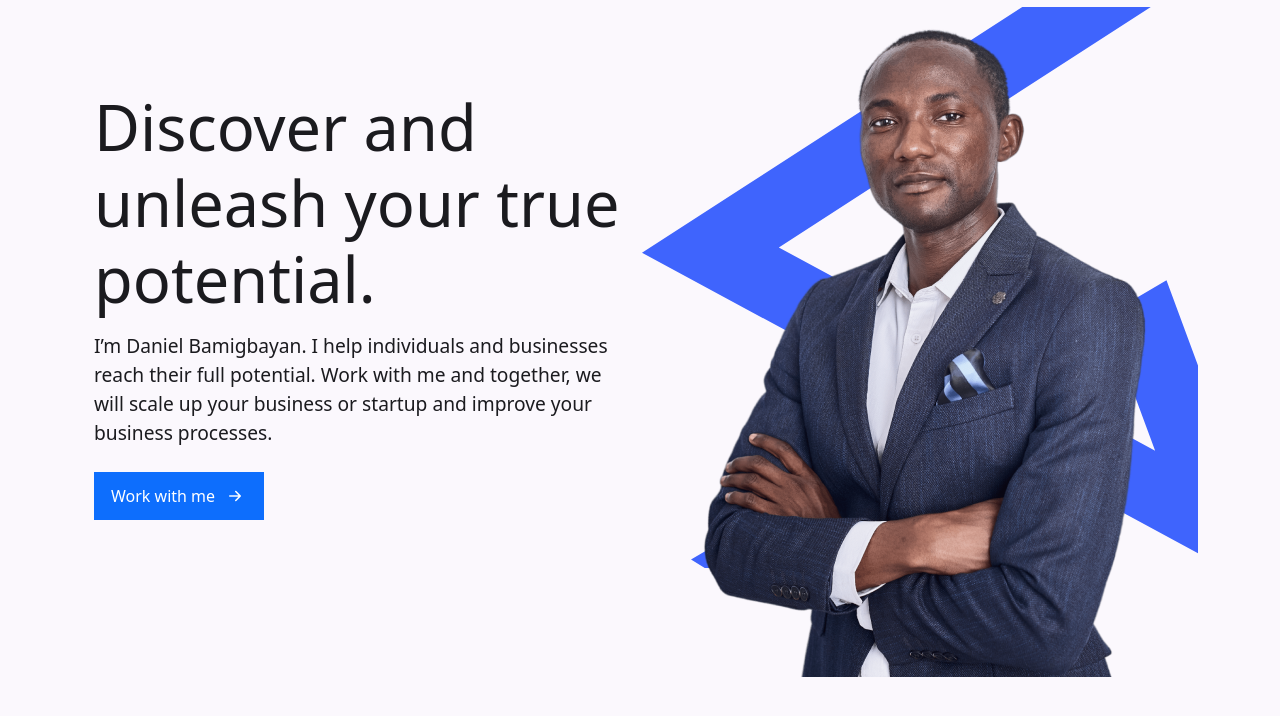
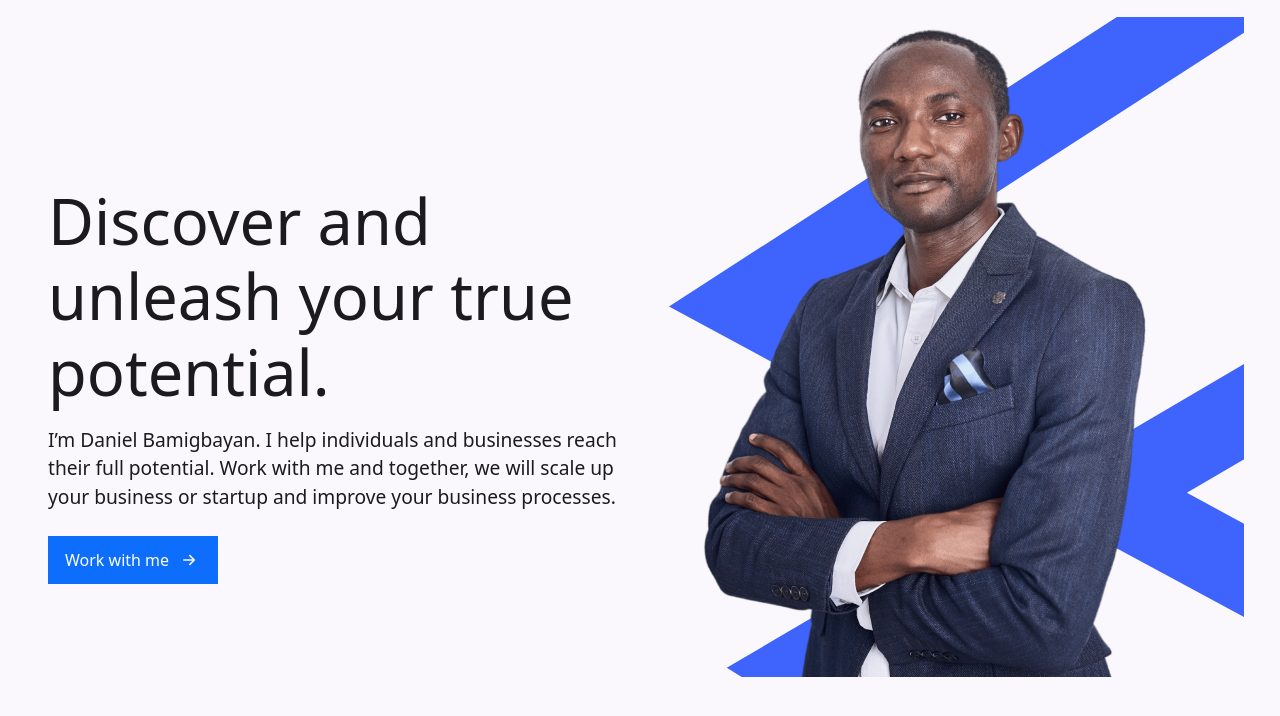
Before and after one commit to prudentdan/danielbamigbayanwebsite, a website: page index.html in a window 1280 px wide. Shown: the part 72-788 px from the top of the page. Drawn offline with nearby package versions, Linux system fonts and the light colour scheme.

Commit message:
working on the homepage

```diff
--- a/index.html
+++ b/index.html
@@ -35,8 +35,8 @@
 
 
      <!-- Hero Section -->
-    <div id="hero" class="container-lg px-4">
-        <div class="row justify-content-xl-center pb-lg-3">
+    <div id="hero" class="container-lg px-4 px-lg-5" style="max-width: 100vw !important;">
+        <div class="row justify-content-xl-center align-items-md-center pb-lg-3">
             <div class=" col-xl-6 col-md-7 col-sm-12 content">
                 <h1 class=" pb-2 fw-normal hero-title">Discover and unleash your true potential.</h1>
                 <p class="pb-2 hero-text">I’m Daniel Bamigbayan.
@@ -45,12 +45,9 @@
                 </p>
                 <button class="btn btn-primary btn-lg">Work with me <i class="bi bi-arrow-right-short"></i></button>
             </div>
-            <div class="col-xl-6 col-md-5 col-sm-12 justify-content-center image-section">
+            <div class="col-xl-6 col-md-5 col-sm-12 justify-content-md-center justify-content-end image-section">
                 <img class="img-fluid ms-5" src="./image/hero.png" alt="">
                 <!-- <img src="./image/hero.png" alt=""> -->
-                <svg max-width="635" max-height="640" viewBox="0 0 635 640" fill="none" xmlns="http://www.w3.org/2000/svg">
-                    <path fill-rule="evenodd" clip-rule="evenodd" d="M156.279 274.572L599.761 -12.0655L556.541 -79L0 280.712L339.921 464.333L55.9881 631.102L488.783 896L530.348 828.024L210.913 632.51L421.872 508.602L734 677.21L598.999 312.163L420.237 417.159L156.279 274.572ZM502.189 461.428L586.022 506.714L557.303 429.057L502.189 461.428Z" fill="#3F64FD"/>
-                </svg>
 
             </div>
         </div>
--- a/style.css
+++ b/style.css
@@ -84,7 +84,11 @@ header a.nav-link.active{
 #hero .image-section{
     position: relative;
     overflow: none;
-
+    background-image: url(./image/arrow-bg.svg);
+    background-repeat: no-repeat;
+    background-size: cover;
+    background-position: 29px;
+    background-position-y: center;
 }
 
 .hero-text{
@@ -100,28 +104,21 @@ header a.nav-link.active{
 
 } */
 
-#hero .image-section > svg{
-    /* background-image: url(./images/hero.png) !important; */
-    position: absolute;
-    width: calc(300px + 20vw) !important;
-    max-height: 670px;
-    right: 0px;
-    top: -10px;
-    z-index: -10;
-}
-
 /* Media Queries */
 @media (max-width: 768px){
     .hero-text{
         /* font-size: calc(1rem); */
     }
     .image-section > svg{
-
-        right: -129px !important;
+        right: -170px !important;
         margin-top: -20px;
+        min-width: 500px;
     }
     .image-section{
         margin-top: -50px !important;
+    }
+    .image-section > img{
+        position: absolute !important;
     }
 
 }
```
Also changed, not shown: image/arrow-bg.svg (added).
